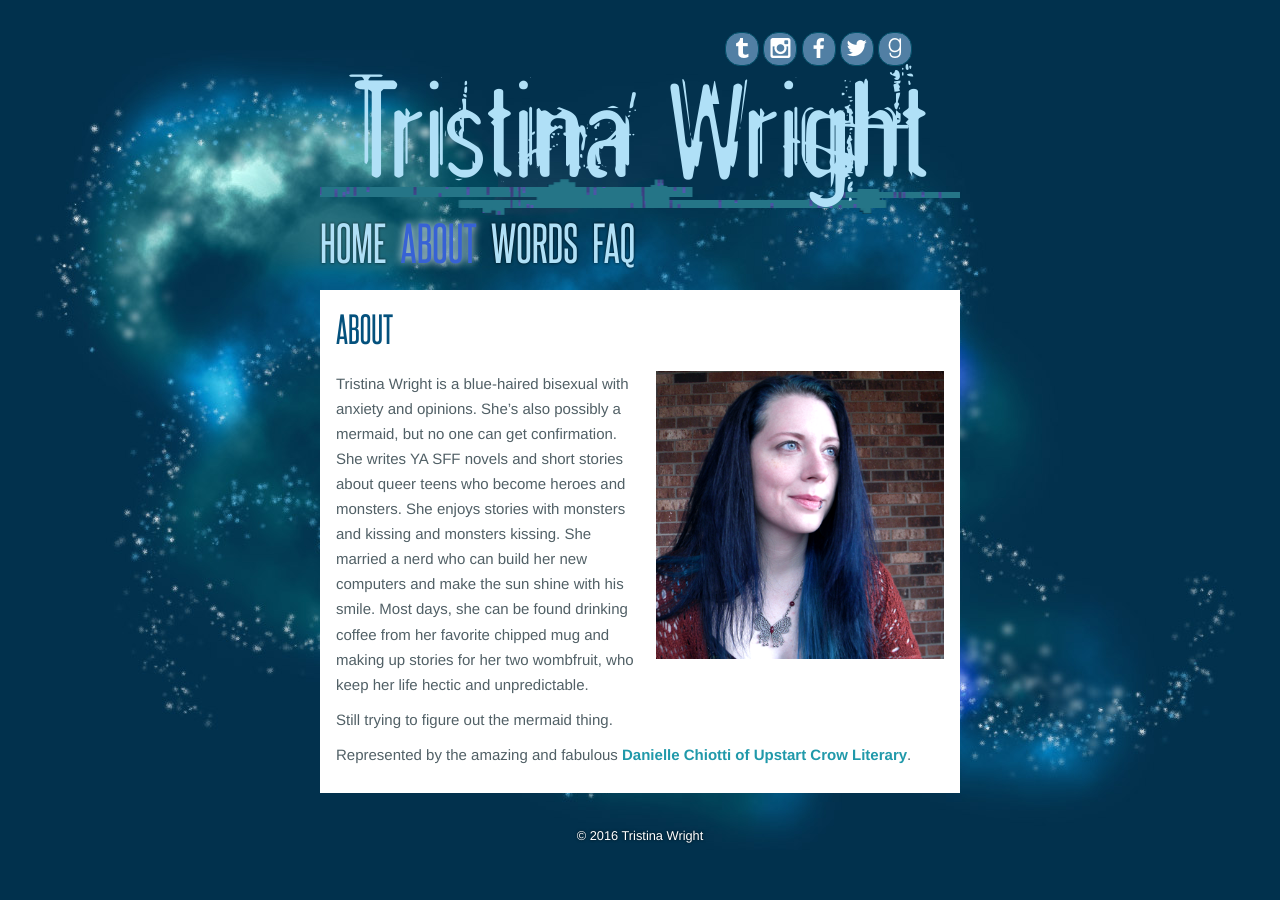
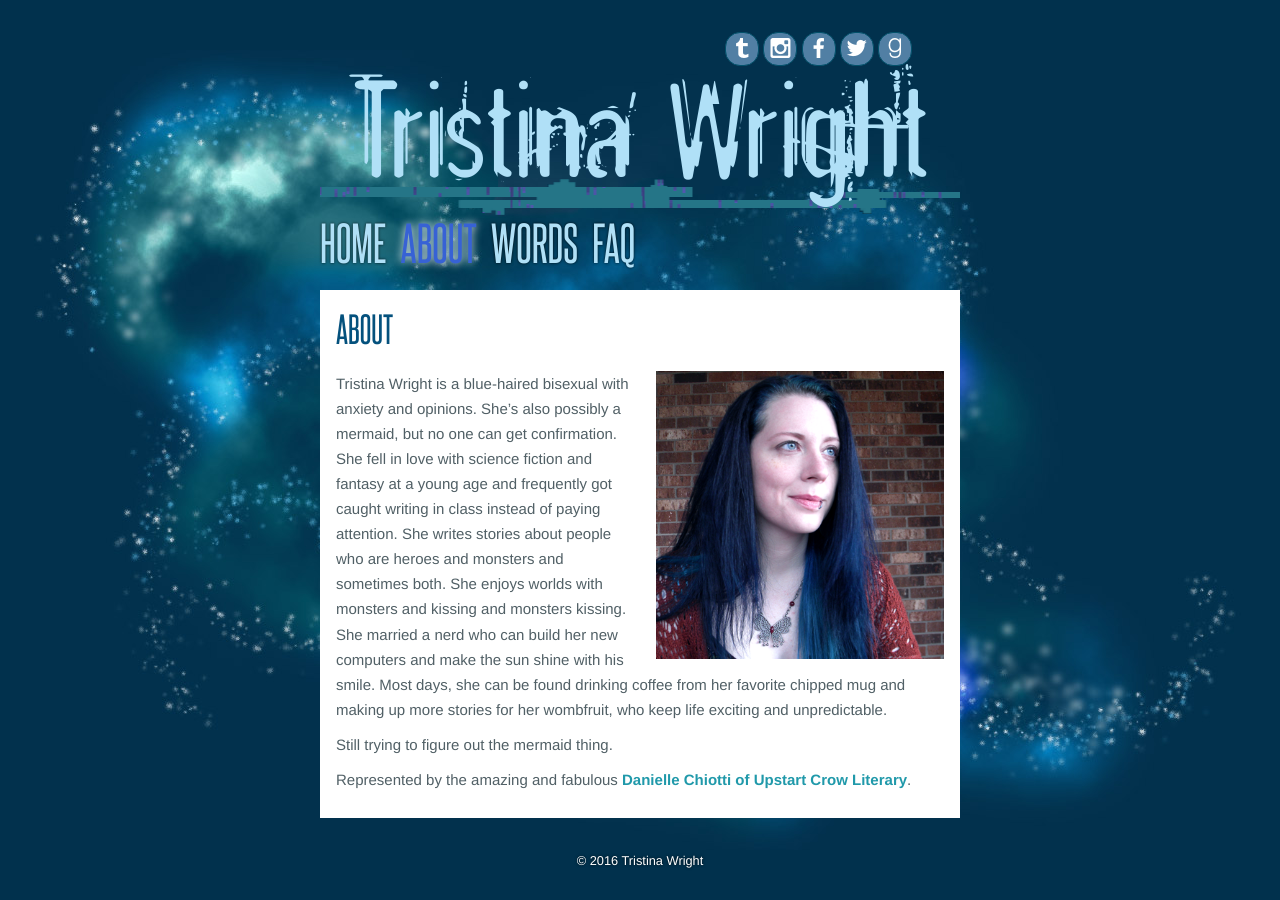
Before and after one commit to TristinaWright/tristinawright.github.io, a Jekyll site: the page built from _posts/static/2015-12-08-about.md, in a window 1280 px wide. Built offline with Jekyll 4.4.1, drawn with Linux system fonts in a browser that asks for light colours.

Commit message:
Updated 2015-12-08-about.md

```diff
--- a/_posts/static/2015-12-08-about.md
+++ b/_posts/static/2015-12-08-about.md
@@ -7,8 +7,9 @@ title: About
 
 
 
+
 ![Tristina Wright]({{site.baseurl}}/media/SiteImage.png){:class="img-right"}
-Tristina Wright is a blue-haired bisexual with anxiety and opinions. She’s also possibly a mermaid, but no one can get confirmation. She writes YA SFF novels and short stories about queer teens who become heroes and monsters. She enjoys stories with monsters and kissing and monsters kissing. She married a nerd who can build her new computers and make the sun shine with his smile. Most days, she can be found drinking coffee from her favorite chipped mug and making up stories for her two wombfruit, who keep her life hectic and unpredictable.
+Tristina Wright is a blue-haired bisexual with anxiety and opinions. She’s also possibly a mermaid, but no one can get confirmation. She fell in love with science fiction and fantasy at a young age and frequently got caught writing in class instead of paying attention. She writes stories about people who are heroes and monsters and sometimes both. She enjoys worlds with monsters and kissing and monsters kissing. She married a nerd who can build her new computers and make the sun shine with his smile. Most days, she can be found drinking coffee from her favorite chipped mug and making up more stories for her wombfruit, who keep life exciting and unpredictable.
 
 Still trying to figure out the mermaid thing.
 
```
